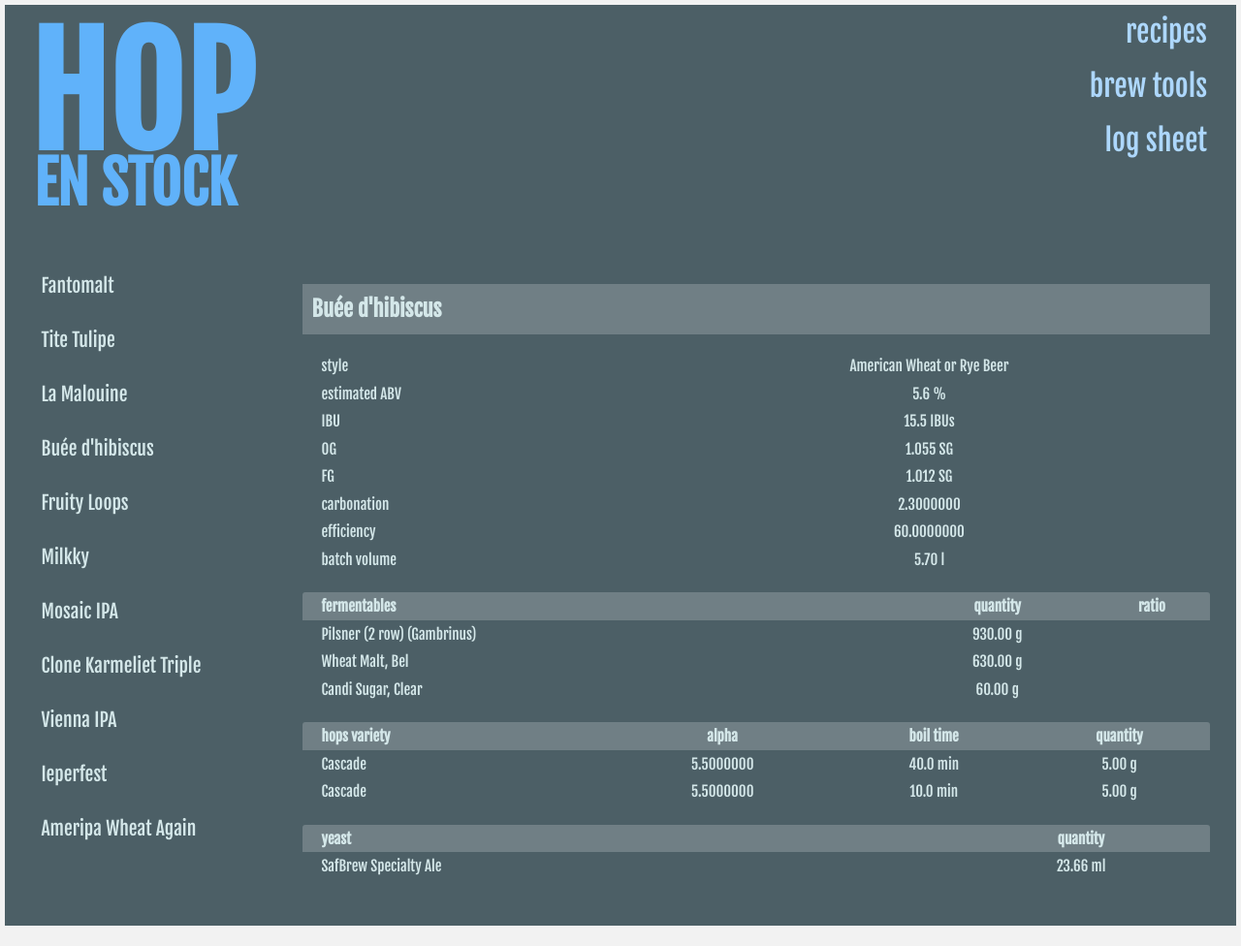
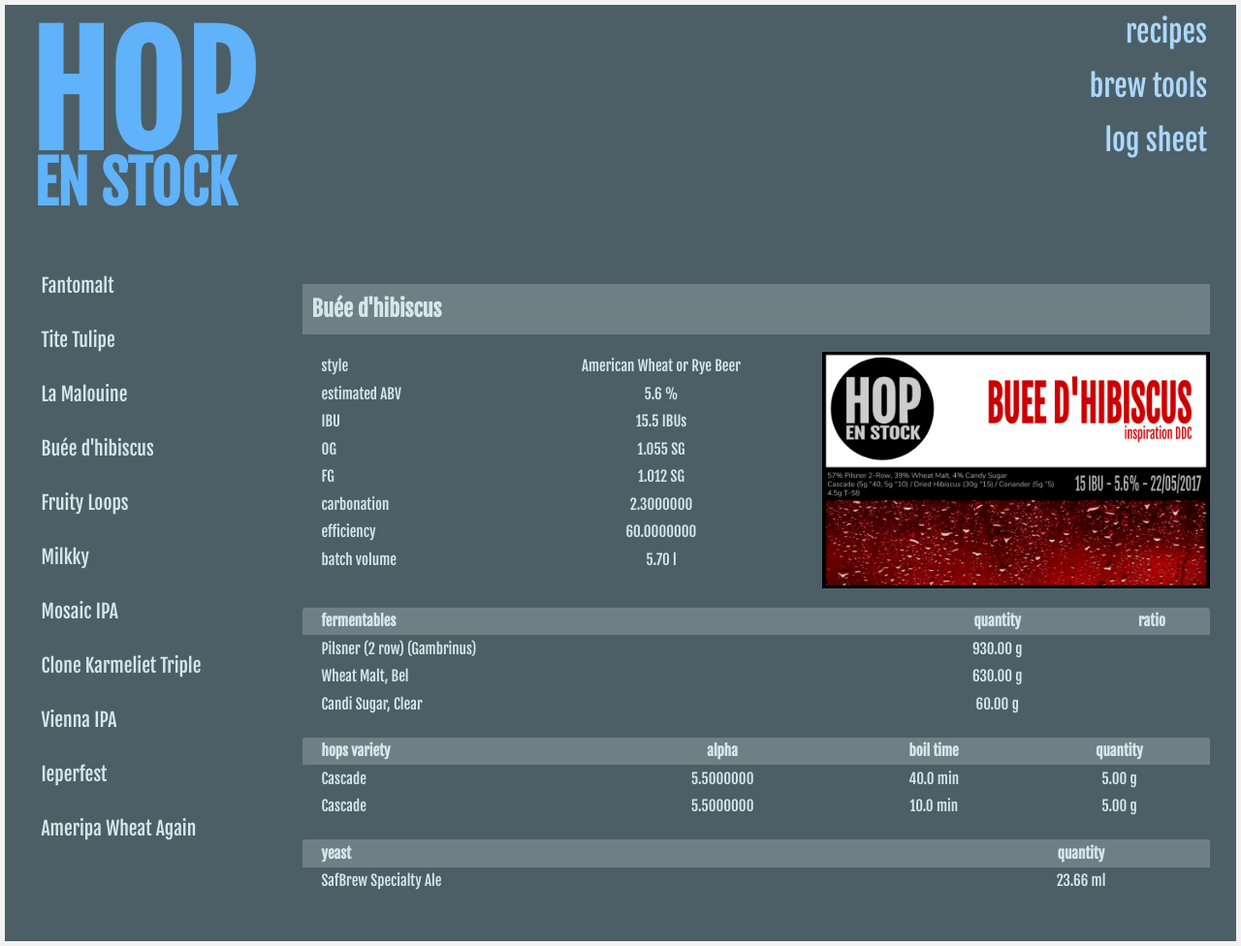
Before and after one commit to ipingu/hopenstock, a Jekyll site: the page built from _posts/2017-05-22-buee-hibiscus.md, in a window 1280 px wide. Shown: the whole page at 97% size. Built offline with Jekyll 4.4.1, drawn with Linux system fonts in a browser that asks for light colours; some web fonts are replaced.

Commit message:
Add image for Buee Hibiscus

```diff
--- a/_posts/2017-05-22-buee-hibiscus.md
+++ b/_posts/2017-05-22-buee-hibiscus.md
@@ -3,4 +3,5 @@
 title: Buée d'hibiscus
 categories: recipes fruit
 recipe_id: buee-hibiscus
+image: buee-hibiscus.png
 ---
```
Also changed, not shown: images/buee-hibiscus.png (added).
